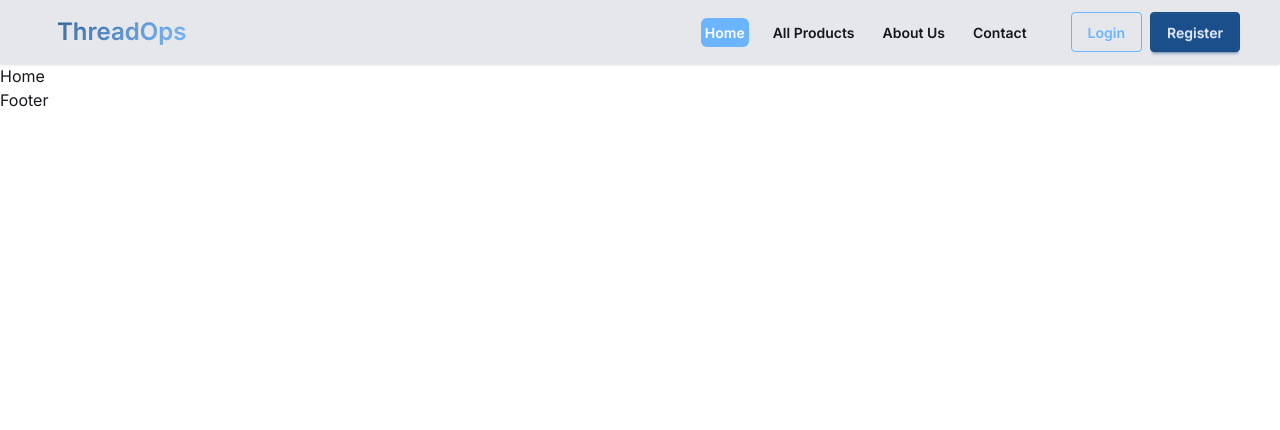
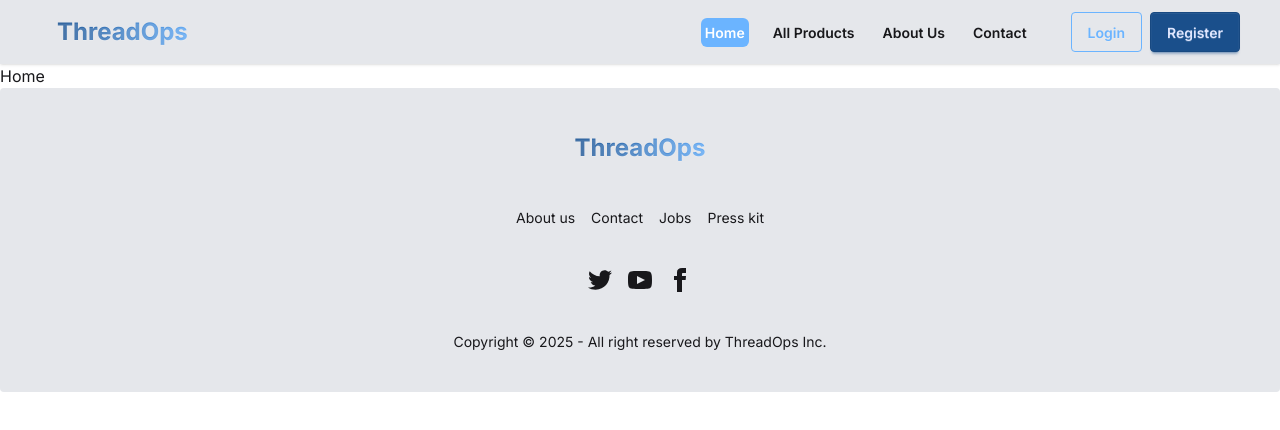
Before and after one commit to Ibne-Shahid/thread-ops-client-side, a React (Vite) app: page / in a window 1280 px wide. Shown: the top 430 px of the page. Built offline with nearby package versions, Linux system fonts and the light colour scheme.

Commit message:
footer added

```diff
--- a/src/components/Footer/Footer.jsx
+++ b/src/components/Footer/Footer.jsx
@@ -1,9 +1,59 @@
 import React from 'react'
+import { NavLink } from 'react-router'
 
 const Footer = () => {
-  return (
-    <div>Footer</div>
-  )
+    return (
+        <footer className="footer footer-horizontal footer-center bg-base-200 text-base-content rounded p-10">
+            <NavLink to="/" className="btn btn-ghost font-bold text-2xl bg-gradient-to-r from-primary to-secondary bg-clip-text text-transparent">ThreadOps</NavLink>
+            <nav className="grid grid-flow-col gap-4">
+                <a className="link link-hover">About us</a>
+                <a className="link link-hover">Contact</a>
+                <a className="link link-hover">Jobs</a>
+                <a className="link link-hover">Press kit</a>
+            </nav>
+            <nav>
+                <div className="grid grid-flow-col gap-4">
+
+                    <a>
+                        <svg
+                            xmlns="http://www.w3.org/2000/svg"
+                            width="24"
+                            height="24"
+                            viewBox="0 0 24 24"
+                            className="fill-current">
+                            <path
+                                d="M24 4.557c-.883.392-1.832.656-2.828.775 1.017-.609 1.798-1.574 2.165-2.724-.951.564-2.005.974-3.127 1.195-.897-.957-2.178-1.555-3.594-1.555-3.179 0-5.515 2.966-4.797 6.045-4.091-.205-7.719-2.165-10.148-5.144-1.29 2.213-.669 5.108 1.523 6.574-.806-.026-1.566-.247-2.229-.616-.054 2.281 1.581 4.415 3.949 4.89-.693.188-1.452.232-2.224.084.626 1.956 2.444 3.379 4.6 3.419-2.07 1.623-4.678 2.348-7.29 2.04 2.179 1.397 4.768 2.212 7.548 2.212 9.142 0 14.307-7.721 13.995-14.646.962-.695 1.797-1.562 2.457-2.549z"></path>
+                        </svg>
+                    </a>
+                    <a>
+                        <svg
+                            xmlns="http://www.w3.org/2000/svg"
+                            width="24"
+                            height="24"
+                            viewBox="0 0 24 24"
+                            className="fill-current">
+                            <path
+                                d="M19.615 3.184c-3.604-.246-11.631-.245-15.23 0-3.897.266-4.356 2.62-4.385 8.816.029 6.185.484 8.549 4.385 8.816 3.6.245 11.626.246 15.23 0 3.897-.266 4.356-2.62 4.385-8.816-.029-6.185-.484-8.549-4.385-8.816zm-10.615 12.816v-8l8 3.993-8 4.007z"></path>
+                        </svg>
+                    </a>
+                    <a>
+                        <svg
+                            xmlns="http://www.w3.org/2000/svg"
+                            width="24"
+                            height="24"
+                            viewBox="0 0 24 24"
+                            className="fill-current">
+                            <path
+                                d="M9 8h-3v4h3v12h5v-12h3.642l.358-4h-4v-1.667c0-.955.192-1.333 1.115-1.333h2.885v-5h-3.808c-3.596 0-5.192 1.583-5.192 4.615v3.385z"></path>
+                        </svg>
+                    </a>
+                </div>
+            </nav>
+            <aside>
+                <p>Copyright © {new Date().getFullYear()} - All right reserved by ThreadOps Inc.</p>
+            </aside>
+        </footer>
+    )
 }
 
 export default Footer
--- a/src/components/Navbar/Navbar.jsx
+++ b/src/components/Navbar/Navbar.jsx
@@ -17,9 +17,16 @@
                         <NavLink className={({ isActive }) => isActive ? "bg-secondary text-white" : ""} to="all-products"><li>All Products</li></NavLink>
                         <NavLink className={({ isActive }) => isActive ? "bg-secondary text-white" : ""} to="about-us"><li>About Us</li></NavLink>
                         <NavLink className={({ isActive }) => isActive ? "bg-secondary text-white" : ""} to="contact"><li>Contact</li></NavLink>
+                        <li className="mt-2">
+                            <button className='btn btn-outline btn-secondary w-full'>Login</button>
+                        </li>
+                        <li className="mt-1">
+                            <button className='btn btn-primary w-full'>Register</button>
+                        </li>
                     </ul>
+
                 </div>
-                <NavLink to="/" className="btn btn-ghost text-2xl bg-gradient-to-r from-primary to-secondary bg-clip-text text-transparent">ThreadOps</NavLink>
+                <NavLink to="/" className="btn btn-ghost font-bold text-2xl bg-gradient-to-r from-primary to-secondary bg-clip-text text-transparent text-center lg:text-start">ThreadOps</NavLink>
             </div>
 
             <div className="navbar-end">
@@ -33,7 +40,7 @@
                     </ul>
                 </div>
 
-                <div className='flex gap-2'>
+                <div className='hidden lg:flex gap-2'>
                     <button className='btn btn-outline btn-secondary'>Login</button>
                     <button className='btn btn-primary'>Register</button>
                 </div>
```
